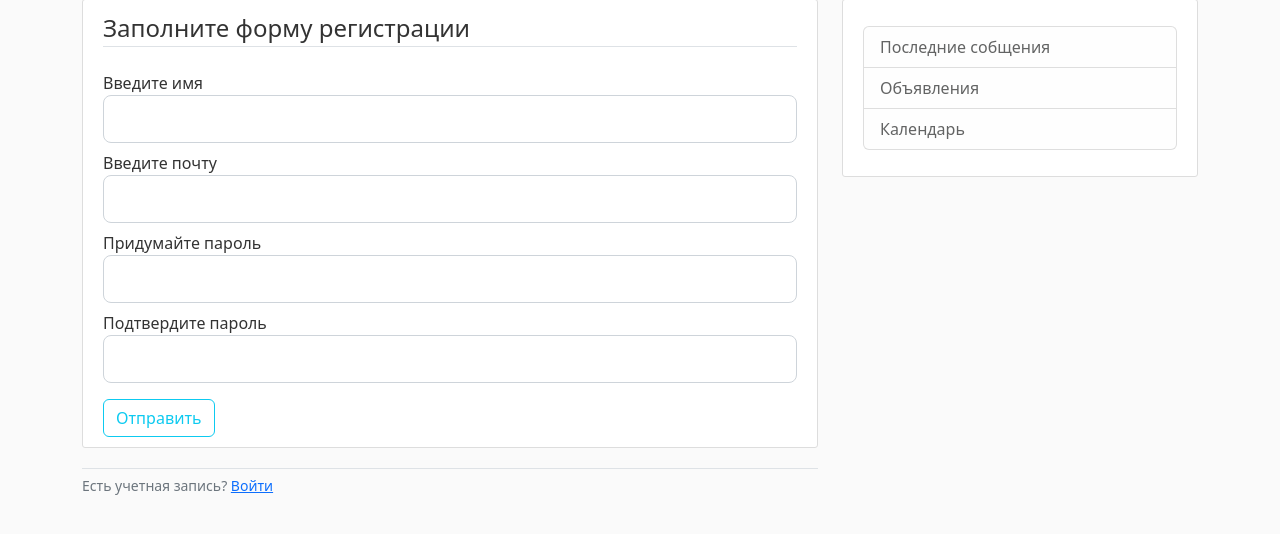
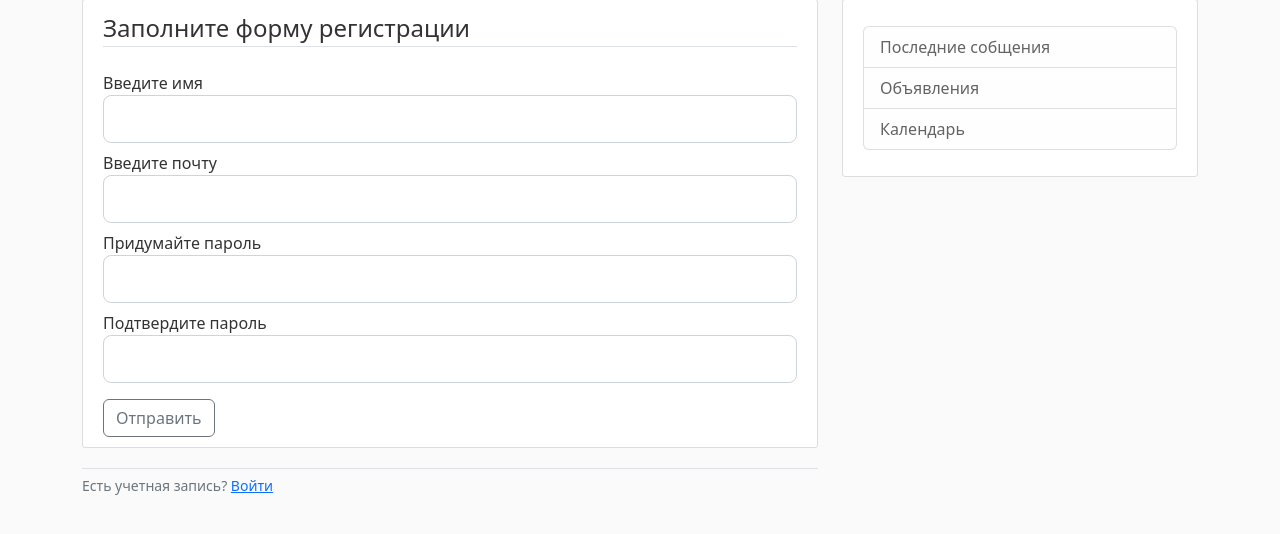
Before and after one commit to akorotkova/flask_blog, a Flask app: page /register in a window 1280 px wide. Shown: the part 81-615 px from the top of the page. Run offline with Flask 2, Linux system fonts and the light colour scheme; some libraries are stand-ins or nearby versions.

Commit message:
refactor: change color of the buttons

```diff
--- a/app/templates/account.html
+++ b/app/templates/account.html
@@ -54,7 +54,7 @@
 
       </fieldset>
       <div class="form-group pt-2">
-        {{ form.submit(class="btn btn-outline-info") }}
+        {{ form.submit(class="btn btn-outline-secondary") }}
       </div>
     </form>
   </div>
--- a/app/templates/create_post.html
+++ b/app/templates/create_post.html
@@ -37,7 +37,7 @@
 
       </fieldset>
       <div class="form-group ml-3 pt-2">
-        {{ form.submit(class="btn btn-outline-info") }}
+        {{ form.submit(class="btn btn-outline-secondary") }}
       </div>
     </form>
   </div>
--- a/app/templates/login.html
+++ b/app/templates/login.html
@@ -42,7 +42,7 @@
 
       </fieldset>
       <div class="form-group ml-3 pt-2">
-        {{ form.submit(class="btn btn-outline-info") }}
+        {{ form.submit(class="btn btn-outline-secondary") }}
       </div>
       <small class="text-muted">
         <a href="#">Забыли пароль?</a>
--- a/app/templates/register.html
+++ b/app/templates/register.html
@@ -65,7 +65,7 @@
 
       </fieldset>
       <div class="form-group pt-3">
-        {{ form.submit(class="btn btn-outline-info") }}
+        {{ form.submit(class="btn btn-outline-secondary") }}
       </div>
     </form>
   </div>
```
